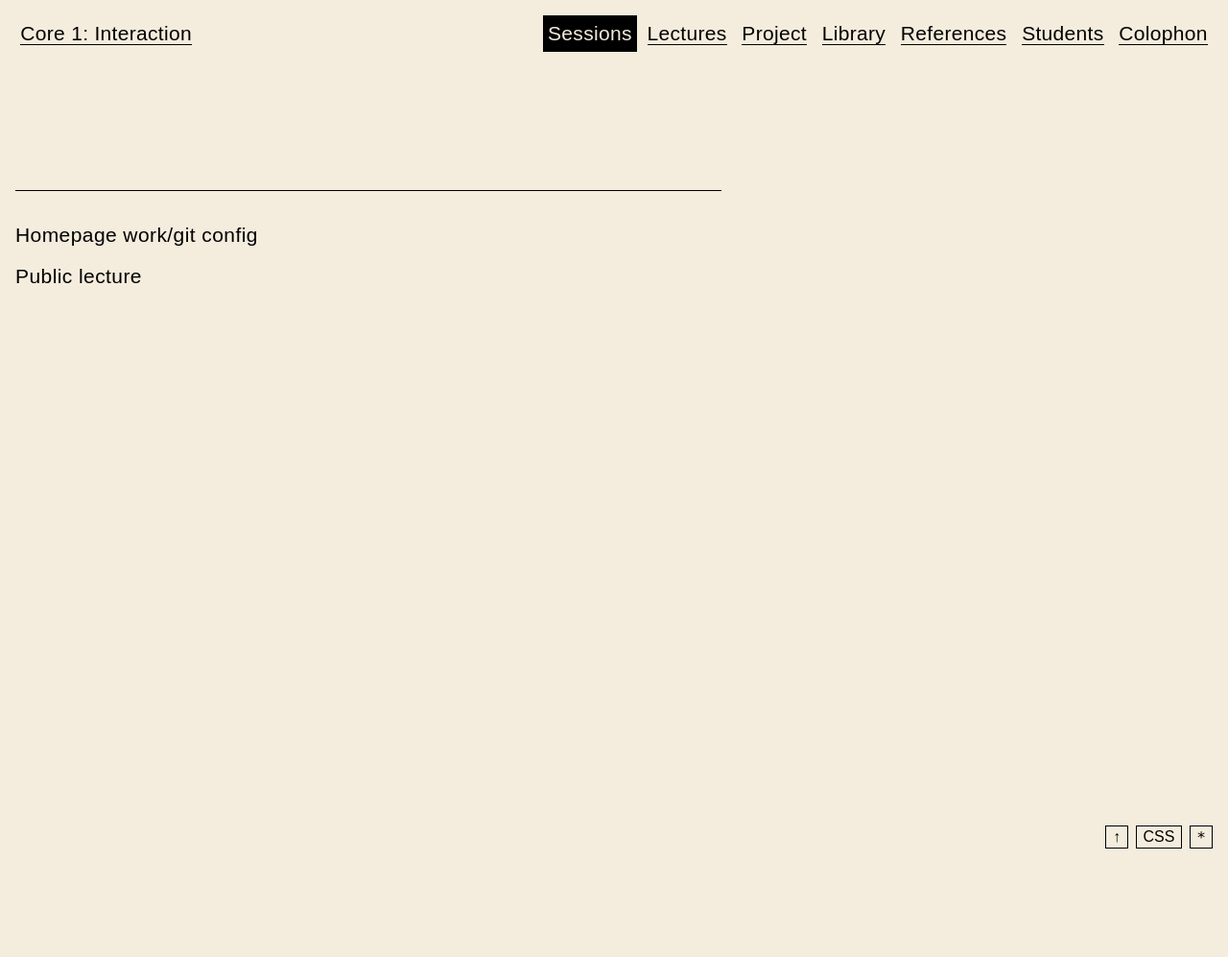
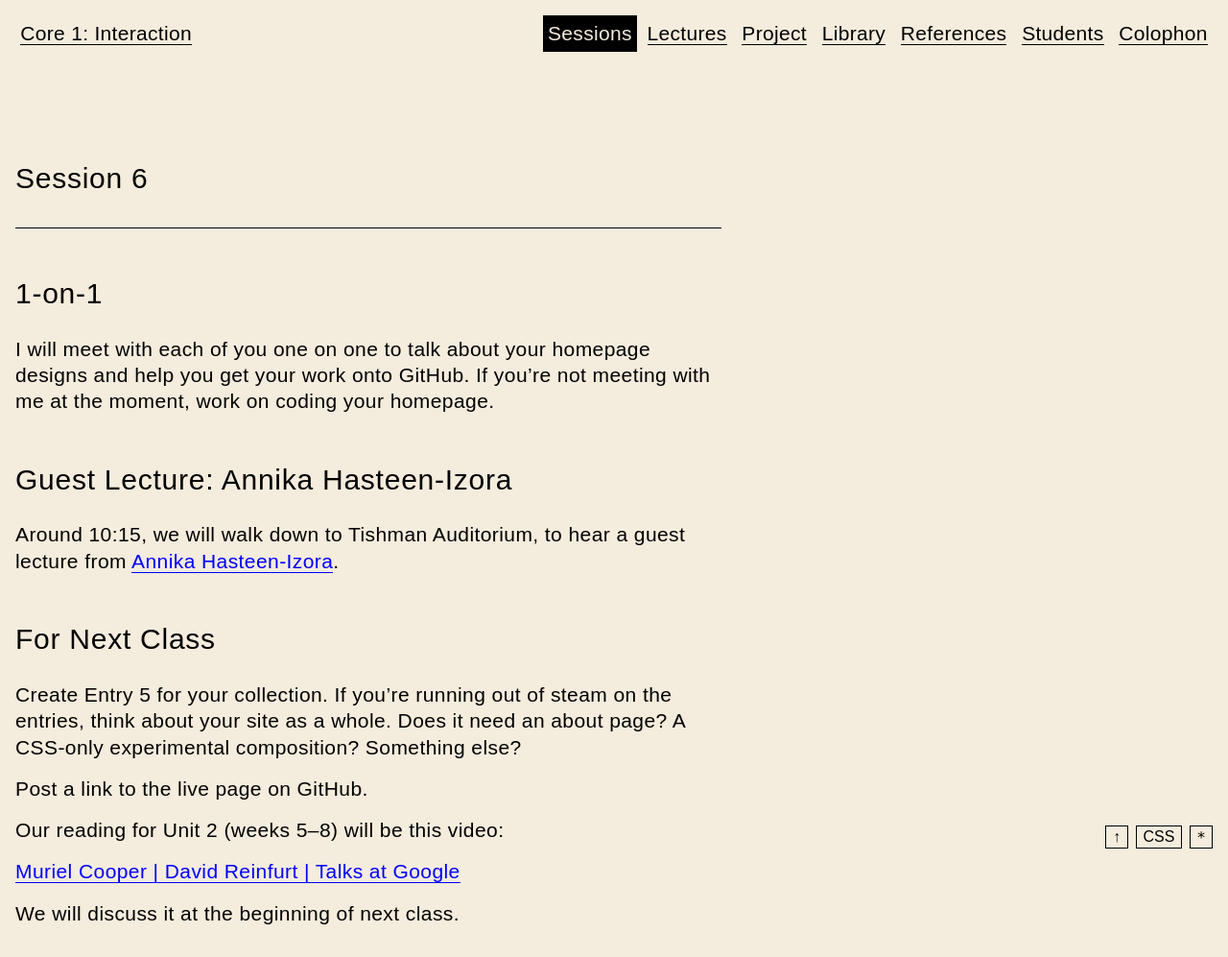
Before and after one commit to jackrieger/core-1-interaction, a Jekyll site: the page built from sessions/6/index.md, in a window 1280 px wide. Shown: the whole page at 96% size. Built offline with Jekyll 4.4.1, drawn with Linux system fonts in a browser that asks for light colours; before the commit the page ends 900 px from its top, so only the background shows below that.

Commit message:
ready for session 6

```diff
--- a/sessions/6/index.md
+++ b/sessions/6/index.md
@@ -1,7 +1,23 @@
 ---
-Title: Session 6
+title: Session 6
 ---
 
-Homepage work/git config
+## 1-on-1
 
-Public lecture
+I will meet with each of you one on one to talk about your homepage designs and help you get your work onto GitHub. If you're not meeting with me at the moment, work on coding your homepage.
+
+## Guest Lecture: Annika Hasteen-Izora
+
+Around 10:15, we will walk down to Tishman Auditorium, to hear a guest lecture from [Annika Hasteen-Izora](https://www.annikaizora.com/).
+
+## For Next Class
+
+Create Entry 5 for your collection. If you're running out of steam on the entries, think about your site as a whole. Does it need an about page? A CSS-only experimental composition? Something else?
+
+Post a link to the live page on GitHub.
+
+Our reading for Unit 2 (weeks 5–8) will be this video:
+
+[Muriel Cooper \| David Reinfurt \| Talks at Google](https://youtu.be/U_PGr5d9r7Q?si=obed38qjVAS7Mx0g)
+
+We will discuss it at the beginning of next class.
```
Also changed, not shown: library/index.md (+4 -3 lines), sessions/0/index.md (+1 -1 lines), sessions/7/index.md (+0 -2 lines), sessions/index.md (+3 -3 lines).
